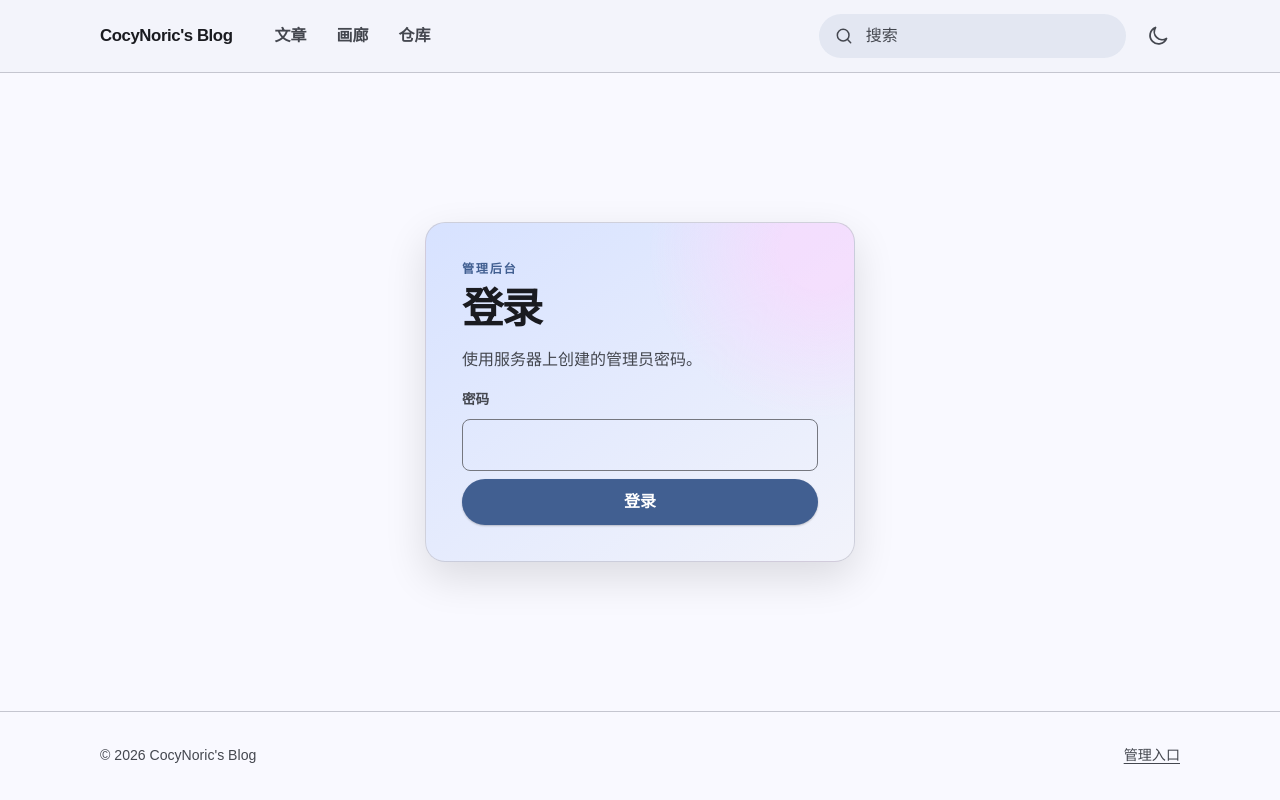
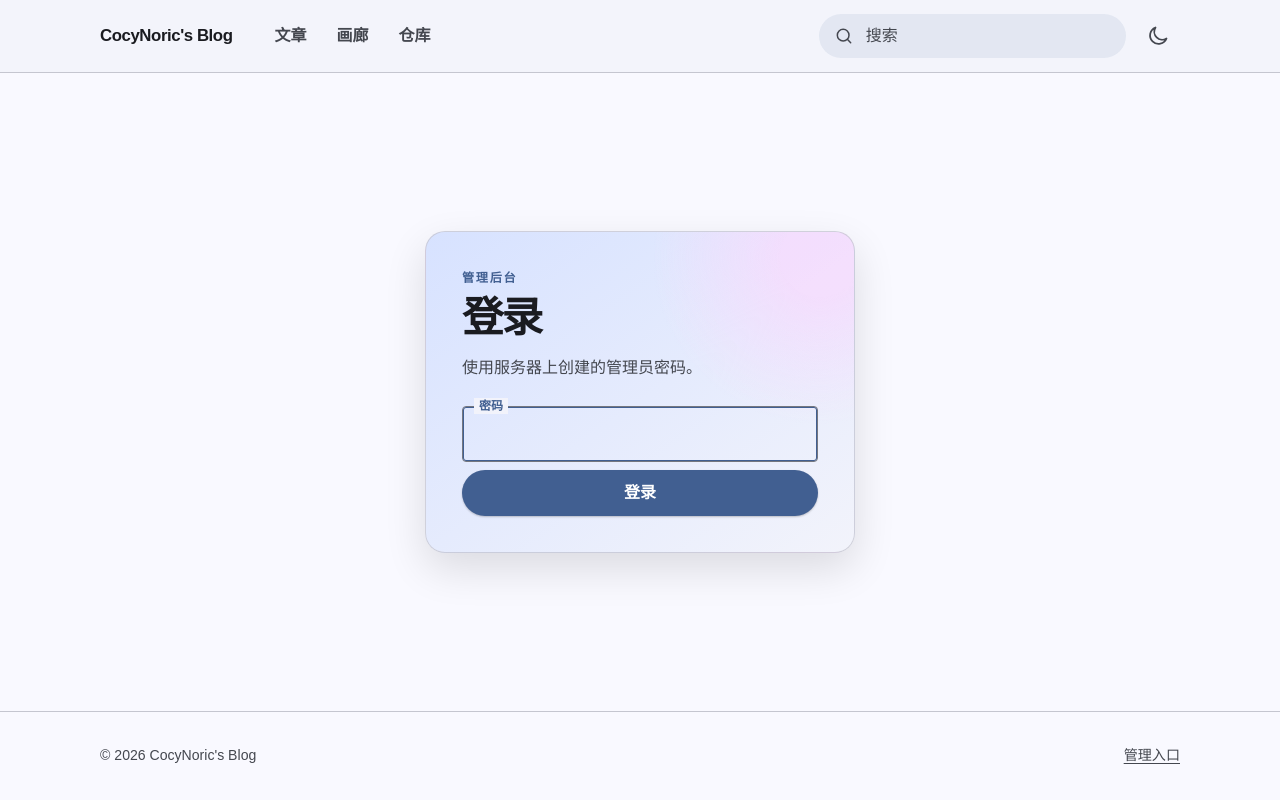
Before and after one commit to CocyNoric/CocyNoric-Blog, a React (Vite) app: page /admin/login in a window 1280 px wide. Built offline with nearby package versions, Linux system fonts and the light colour scheme; no server answers; a web font is replaced by a local one.

Commit message:
style: adopt md3 outlined form fields

```diff
--- a/src/client/styles/app.css
+++ b/src/client/styles/app.css
@@ -514,16 +514,19 @@
 .status.draft { color: var(--md-sys-color-on-secondary-container); background: var(--md-sys-color-secondary-container); }
 .row-actions, .heading-actions { display: flex; align-items: center; gap: 8px; }
 
-.form-field { display: grid; align-content: start; gap: 7px; color: var(--md-sys-color-on-surface-variant); font-size: .85rem; font-weight: 650; }
+.form-field { --field-label-background: var(--surface-container-low); position: relative; display: grid; align-content: start; gap: 7px; padding-top: 8px; color: var(--md-sys-color-on-surface-variant); font-size: .85rem; font-weight: 650; }
+.form-field:not(:has(> input[type='range'])) > span:first-child { position: absolute; z-index: 3; top: 0; left: 12px; max-width: calc(100% - 24px); overflow: hidden; padding: 0 5px; color: var(--md-sys-color-on-surface-variant); background: var(--field-label-background); font-size: .75rem; line-height: 16px; text-overflow: ellipsis; white-space: nowrap; pointer-events: none; transition: color .16s var(--motion-standard); }
+.form-field:not(:has(> input[type='range'])):focus-within > span:first-child { color: var(--md-sys-color-primary); }
+.form-field:has(> input[type='range']) { padding-top: 0; }
 .form-field input:not([type='range']):not([type='color']), .form-field textarea, .form-field select {
-  width: 100%; min-height: 52px; padding: 12px 15px; border: 1px solid var(--md-sys-color-outline); border-radius: var(--radius-small); outline: 0; color: var(--md-sys-color-on-surface); background: transparent; font-weight: 400;
+  width: 100%; min-height: 56px; padding: 15px 15px 9px; border: 1px solid var(--md-sys-color-outline); border-radius: 4px; outline: 0; color: var(--md-sys-color-on-surface); background: transparent; font-weight: 400;
 }
 .form-field textarea { resize: vertical; }
-.form-field input:focus, .form-field textarea:focus, .form-field select:focus { border: 2px solid var(--md-sys-color-primary); padding: 11px 14px; }
+.form-field input:focus, .form-field textarea:focus, .form-field select:focus { border-color: var(--md-sys-color-primary); box-shadow: inset 0 0 0 1px var(--md-sys-color-primary); }
 .tag-picker { position: relative; min-width: 0; }
-.tag-input { min-height: 52px; display: flex; align-items: center; flex-wrap: wrap; gap: 7px; padding: 6px 10px; border: 1px solid var(--md-sys-color-outline); border-radius: var(--radius-small); background: transparent; cursor: text; }
+.tag-input { min-height: 56px; display: flex; align-items: center; flex-wrap: wrap; gap: 7px; padding: 9px 10px 5px; border: 1px solid var(--md-sys-color-outline); border-radius: 4px; background: transparent; cursor: text; }
 .tag-input:focus-within { border-color: var(--md-sys-color-primary); box-shadow: inset 0 0 0 1px var(--md-sys-color-primary); }
-.form-field .tag-input input:not([type='range']):not([type='color']), .form-field .tag-input input:focus { width: 140px; min-width: 100px; min-height: 34px; flex: 1 1 120px; padding: 5px 2px; border: 0; outline: 0; background: transparent; }
+.form-field .tag-input input:not([type='range']):not([type='color']), .form-field .tag-input input:focus { width: 140px; min-width: 100px; min-height: 34px; flex: 1 1 120px; padding: 5px 2px; border: 0; outline: 0; background: transparent; box-shadow: none; }
 .tag-input-chip, .gallery-detail-tags span { display: inline-flex; align-items: center; gap: 3px; padding: 5px 10px; border-radius: 999px; color: var(--md-sys-color-on-primary-container); background: var(--md-sys-color-primary-container); font-size: .78rem; font-weight: 700; }
 .tag-input-chip button { width: 20px; height: 20px; display: grid; place-items: center; padding: 0; border: 0; border-radius: 50%; color: inherit; background: transparent; font: inherit; line-height: 1; cursor: pointer; }
 .tag-input-chip button:hover { background: color-mix(in srgb, var(--md-sys-color-on-primary-container) 12%, transparent); }
@@ -539,17 +542,17 @@
 .category-picker .tag-picker-label { font-variant-numeric: tabular-nums; }
 .form-field input[type='range'], .range-input { display: block; width: 100%; height: 24px; margin: 0; accent-color: var(--md-sys-color-primary); }
 .select-field { position: relative; align-content: start; }
-.select-trigger { width: 100%; min-height: 52px; display: flex; align-items: center; justify-content: space-between; gap: 12px; padding: 12px 15px; border: 1px solid var(--md-sys-color-outline); border-radius: var(--radius-small); color: var(--md-sys-color-on-surface); background: transparent; text-align: left; font-weight: 400; cursor: pointer; }
-.select-trigger:focus-visible, .select-trigger[aria-expanded='true'] { padding: 11px 14px; border: 2px solid var(--md-sys-color-primary); outline: 0; }
+.select-trigger { width: 100%; min-height: 56px; display: flex; align-items: center; justify-content: space-between; gap: 12px; padding: 15px 15px 9px; border: 1px solid var(--md-sys-color-outline); border-radius: 4px; color: var(--md-sys-color-on-surface); background: transparent; text-align: left; font-weight: 400; cursor: pointer; }
+.select-trigger:focus-visible, .select-trigger[aria-expanded='true'] { border-color: var(--md-sys-color-primary); outline: 0; box-shadow: inset 0 0 0 1px var(--md-sys-color-primary); }
 .select-arrow { width: 9px; height: 9px; border-right: 2px solid currentColor; border-bottom: 2px solid currentColor; transform: translateY(-2px) rotate(45deg); transition: transform .16s var(--motion-standard); }
 .select-trigger[aria-expanded='true'] .select-arrow { transform: translateY(2px) rotate(225deg); }
 .select-listbox { position: absolute; z-index: 30; top: calc(100% + 6px); left: 0; right: 0; min-width: 180px; overflow: hidden; padding: 6px 0; border-radius: var(--radius-small); color: var(--md-sys-color-on-surface); background: var(--surface-container-high); box-shadow: 0 5px 18px color-mix(in srgb, var(--md-sys-color-shadow) 24%, transparent); }
 .select-option { width: 100%; min-height: 44px; display: flex; align-items: center; padding: 8px 16px; color: inherit; background: transparent; text-align: left; cursor: pointer; }
 .select-option.active { background: var(--surface-container-highest); }
 .select-option.selected { color: var(--md-sys-color-on-secondary-container); background: var(--md-sys-color-secondary-container); font-weight: 700; }
-.date-field-trigger { width: 100%; min-height: 52px; display: flex; align-items: center; justify-content: space-between; gap: 12px; padding: 12px 15px; border: 1px solid var(--md-sys-color-outline); border-radius: var(--radius-small); color: var(--md-sys-color-on-surface); background: transparent; text-align: left; font-weight: 400; cursor: pointer; }
+.date-field-trigger { width: 100%; min-height: 56px; display: flex; align-items: center; justify-content: space-between; gap: 12px; padding: 15px 15px 9px; border: 1px solid var(--md-sys-color-outline); border-radius: 4px; color: var(--md-sys-color-on-surface); background: transparent; text-align: left; font-weight: 400; cursor: pointer; }
 .date-field-trigger svg { width: 20px; height: 20px; color: var(--md-sys-color-on-surface-variant); }
-.date-field-trigger:focus-visible, .date-field-trigger[aria-expanded='true'] { padding: 11px 14px; border: 2px solid var(--md-sys-color-primary); outline: 0; }
+.date-field-trigger:focus-visible, .date-field-trigger[aria-expanded='true'] { border-color: var(--md-sys-color-primary); outline: 0; box-shadow: inset 0 0 0 1px var(--md-sys-color-primary); }
 .date-picker-dialog { width: min(calc(100% - 32px), 400px); max-width: none; padding: 0; border: 0; border-radius: var(--radius-extra); color: var(--md-sys-color-on-surface); background: transparent; }
 .date-picker-dialog::backdrop { background: color-mix(in srgb, var(--md-sys-color-scrim) 48%, transparent); }
 .date-picker-surface { padding-bottom: 12px; overflow: hidden; border-radius: var(--radius-extra); background: var(--surface-container-high); box-shadow: 0 12px 36px color-mix(in srgb, var(--md-sys-color-shadow) 28%, transparent); }
@@ -572,6 +575,7 @@
 .md-dialog-wide { width: min(calc(100% - 32px), 900px); }
 .md-dialog::backdrop { background: color-mix(in srgb, var(--md-sys-color-scrim) 48%, transparent); }
 .md-dialog-surface { display: grid; gap: 16px; padding: 28px; border-radius: var(--radius-extra); background: var(--surface-container-high); box-shadow: 0 12px 36px color-mix(in srgb, var(--md-sys-color-shadow) 28%, transparent); }
+.md-dialog-surface .form-field { --field-label-background: var(--surface-container-high); }
 .md-dialog-surface h2 { margin: 0; font-size: 1.55rem; }
 .md-dialog-surface > p { margin: 0; color: var(--md-sys-color-on-surface-variant); line-height: 1.6; }
 .md-dialog-actions { display: flex; justify-content: flex-end; gap: 8px; margin-top: 8px; }
@@ -628,12 +632,12 @@
 .settings-section h2 { display: flex; align-items: center; gap: 10px; margin: 0 0 2px; color: var(--md-sys-color-on-surface); font-size: 1.32rem; line-height: 1.25; letter-spacing: -.025em; }
 .settings-section h2::before { width: 5px; height: 22px; flex: 0 0 auto; content: ''; border-radius: 999px; background: var(--md-sys-color-primary); }
 .settings-shell .settings-section .form-field { gap: 8px; }
-.settings-shell .settings-section .form-field > span:first-child,
+.settings-shell .settings-section .form-field:not(:has(> input[type='range'])) > span:first-child { color: var(--md-sys-color-on-surface-variant); font-size: .75rem; font-weight: 700; }
 .settings-shell .range-setting-heading > span { color: var(--md-sys-color-on-surface); font-size: .83rem; font-weight: 700; }
 .settings-shell .settings-section .form-field input:not([type='range']):not([type='color']),
 .settings-shell .settings-section .form-field textarea,
 .settings-shell .settings-section .select-trigger,
-.settings-shell .settings-section .color-input { border-color: var(--md-sys-color-outline); background: var(--md-sys-color-surface); }
+.settings-shell .settings-section .color-input { border-color: var(--md-sys-color-outline); background: transparent; }
 .settings-shell .settings-section .form-field input:not([type='range']):not([type='color']):hover,
 .settings-shell .settings-section .form-field textarea:hover,
 .settings-shell .settings-section .select-trigger:hover,
@@ -662,7 +666,8 @@
 .background-controls { display: grid; grid-template-columns: repeat(3, minmax(0, 1fr)); gap: 18px; }
 .background-controls .form-field,
 .background-controls .range-setting { align-content: start; }
-.color-input { display: flex; align-items: center; gap: 12px; min-height: 52px; padding: 8px 12px; border: 1px solid var(--md-sys-color-outline); border-radius: var(--radius-small); }
+.color-input { display: flex; align-items: center; gap: 12px; min-height: 56px; padding: 11px 12px 5px; border: 1px solid var(--md-sys-color-outline); border-radius: 4px; }
+.color-input:focus-within { border-color: var(--md-sys-color-primary); box-shadow: inset 0 0 0 1px var(--md-sys-color-primary); }
 .color-input input { width: 42px; height: 34px; padding: 0; border: 0; background: transparent; }
 .form-field small { color: var(--md-sys-color-on-surface-variant); font-weight: 400; }
 
```
